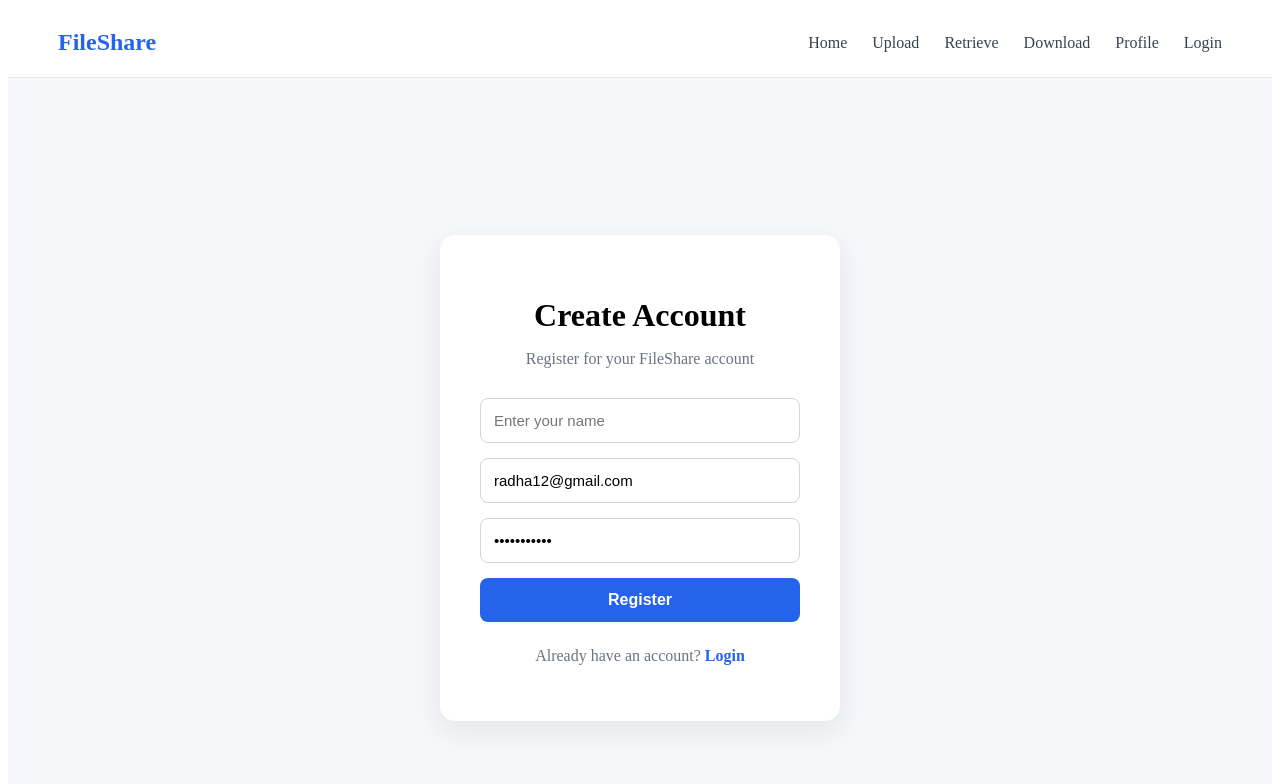
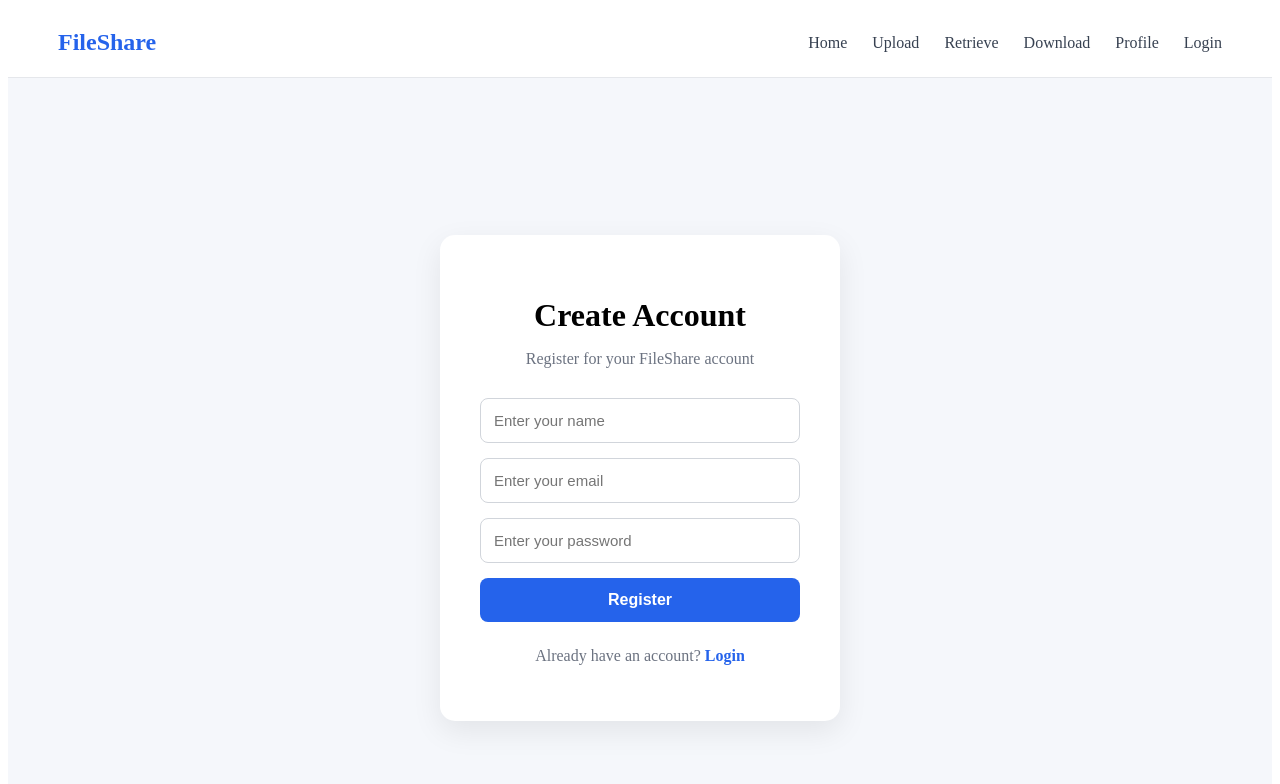
Before and after one commit to Uvissh/fileShareFrontend, a React (Vite) app: page /register in a window 1280 px wide. Shown: the top 784 px of the page. Built offline with nearby package versions, Linux system fonts and the light colour scheme.

Commit message:
changes12

```diff
--- a/src/pages/Login.jsx
+++ b/src/pages/Login.jsx
@@ -5,8 +5,8 @@ import  "./Login.css"
 
 
 function Login(){
-    const[email,setEmail] = useState("radha12@gmail.com");
-    const[password,setPassword] = useState("Radha@12345");
+    const[email,setEmail] = useState();
+    const[password,setPassword] = useState();
     const  navigate = useNavigate()
 
     const handelLogin =async()=>{
--- a/src/pages/Register.jsx
+++ b/src/pages/Register.jsx
@@ -5,8 +5,8 @@ import "./Register.css"
 
 function Register() {
    const [name, setName] = useState('');
-   const [email, setEmail] = useState("radha12@gmail.com");
-   const [password, setPassword] = useState("Radha@12345");
+   const [email, setEmail] = useState();
+   const [password, setPassword] = useState();
    const navigate = useNavigate();
 
    const handelRegister = async () => {
```
